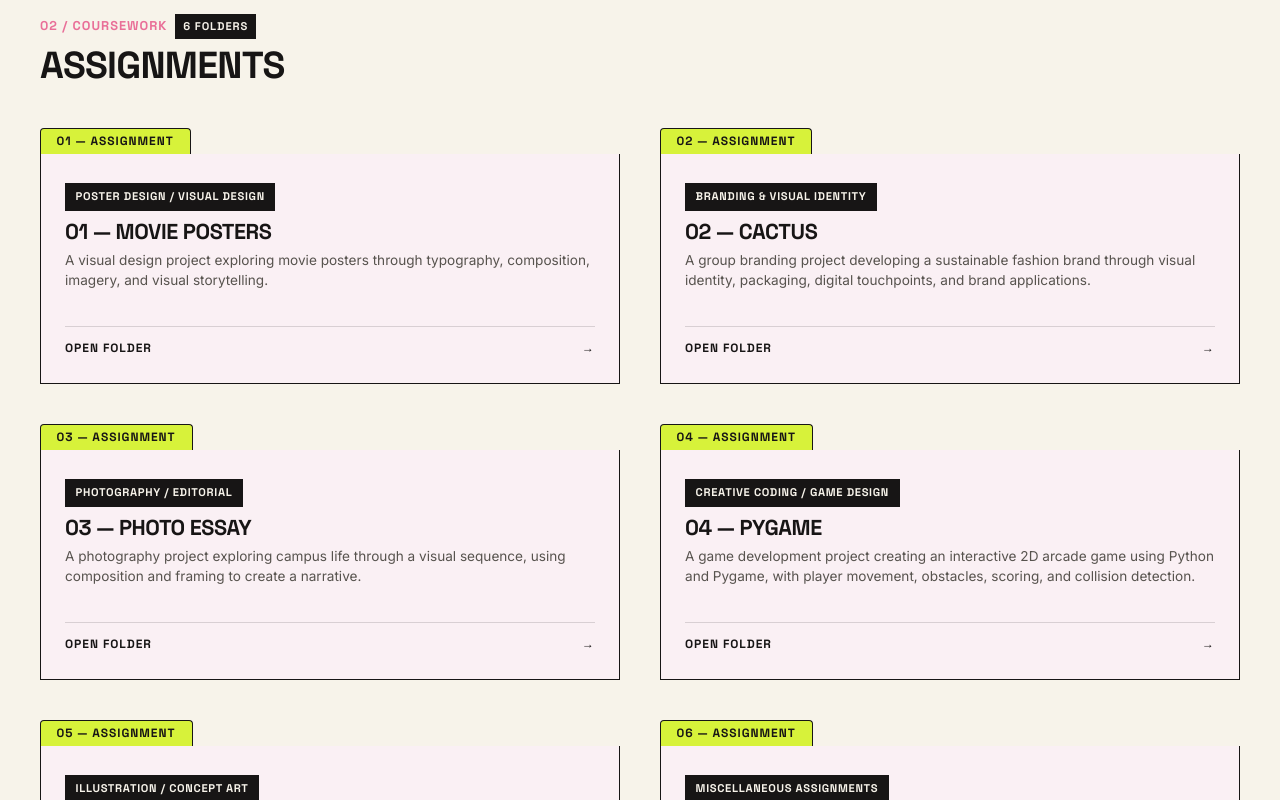
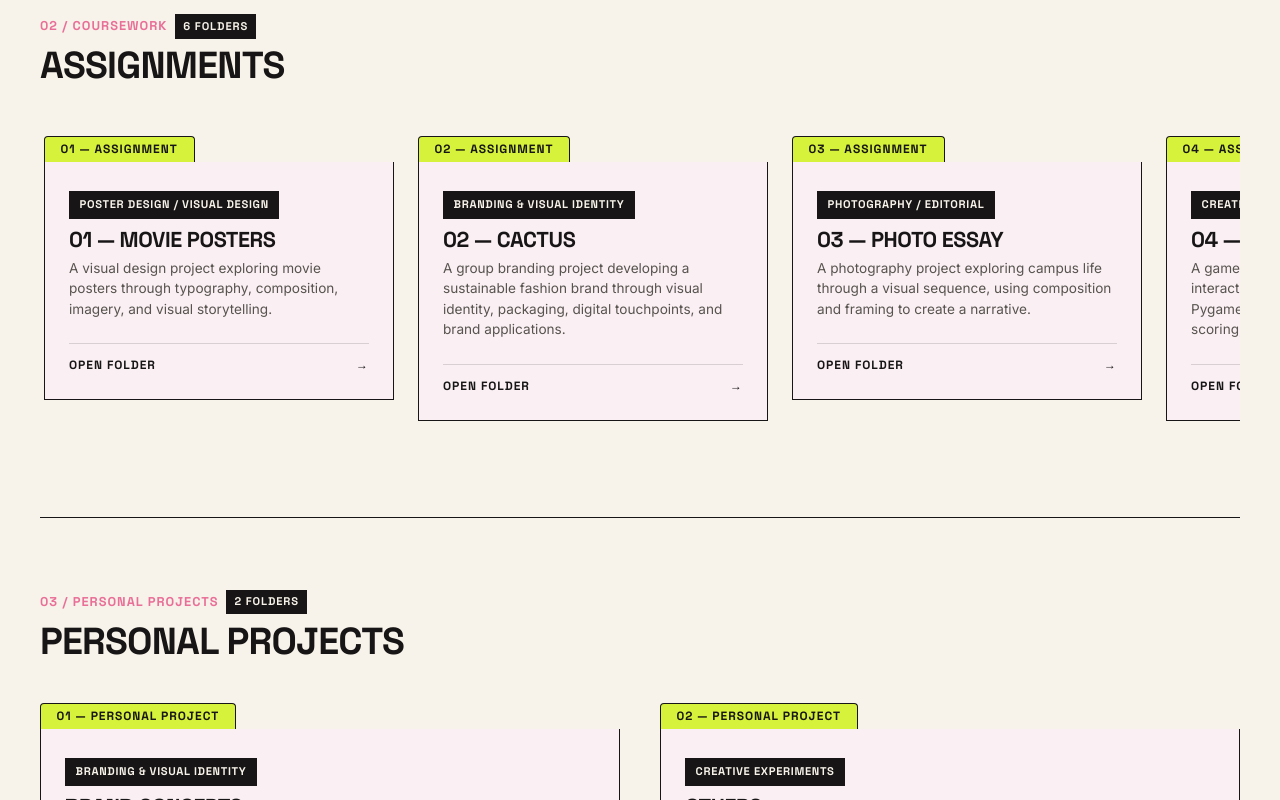
Before and after one commit to 1112mugdha/portfolio, a React (Vite) app: page /#/ in a window 1280 px wide. Shown: the part 1480-2280 px from the top of the page. Built offline with nearby package versions, Linux system fonts and the light colour scheme.

Commit message:
Convert ASSIGNMENTS section to a single horizontal scrollable row of smaller folder cards

```diff
--- a/public/404.html
+++ b/public/404.html
@@ -10,8 +10,8 @@
     <link rel="preconnect" href="https://fonts.googleapis.com">
     <link rel="preconnect" href="https://fonts.gstatic.com" crossorigin>
     <link href="https://fonts.googleapis.com/css2?family=Inter:wght@400;500;600;700&family=Space+Grotesk:wght@500;600;700&display=swap" rel="stylesheet">
-    <script type="module" crossorigin src="/portfolio/assets/index-DHugRX_S.js"></script>
-    <link rel="stylesheet" crossorigin href="/portfolio/assets/index-omTqK391.css">
+    <script type="module" crossorigin src="/portfolio/assets/index-UpIuyvcc.js"></script>
+    <link rel="stylesheet" crossorigin href="/portfolio/assets/index-B-RrUk8a.css">
   </head>
   <body>
     <div id="root"></div>
--- a/src/index.css
+++ b/src/index.css
@@ -348,6 +348,50 @@ p {
   width: 440px !important;
   max-width: 45% !important;
   margin-bottom: -10px !important;
+}
+
+/* Assignments Horizontal Scrollable Row */
+.assignments-horizontal-scroll {
+  display: flex !important;
+  flex-direction: row !important;
+  flex-wrap: nowrap !important;
+  overflow-x: auto !important;
+  overflow-y: hidden !important;
+  gap: 1.5rem !important;
+  padding-top: 0.5rem !important;
+  padding-bottom: 1.5rem !important;
+  padding-left: 0.25rem !important;
+  padding-right: 0.25rem !important;
+  scroll-behavior: smooth !important;
+  -webkit-overflow-scrolling: touch !important;
+}
+
+.assignments-horizontal-scroll::-webkit-scrollbar {
+  height: 6px;
+}
+.assignments-horizontal-scroll::-webkit-scrollbar-track {
+  background: #FAF4EB;
+  border-radius: 3px;
+}
+.assignments-horizontal-scroll::-webkit-scrollbar-thumb {
+  background: #171515;
+  border-radius: 3px;
+}
+
+.assignments-horizontal-scroll .folder-link-wrapper {
+  flex: 0 0 310px !important;
+  width: 310px !important;
+  min-width: 310px !important;
+  max-width: 310px !important;
+}
+
+@media (min-width: 640px) {
+  .assignments-horizontal-scroll .folder-link-wrapper {
+    flex: 0 0 350px !important;
+    width: 350px !important;
+    min-width: 350px !important;
+    max-width: 350px !important;
+  }
 }
 
 .hero-heading {
--- a/src/pages/Home.jsx
+++ b/src/pages/Home.jsx
@@ -138,8 +138,8 @@ export default function Home() {
           </div>
         </div>
 
-        {/* 2-Column Responsive Folder Cards Grid (Identical Layout to Personal Projects & Experience) */}
-        <div className="experience-grid-two">
+        {/* Horizontal Scrollable Row for Assignment Folders */}
+        <div className="assignments-horizontal-scroll">
           {projectsData.map((project) => (
             <FolderCard
               key={project.id}
```
